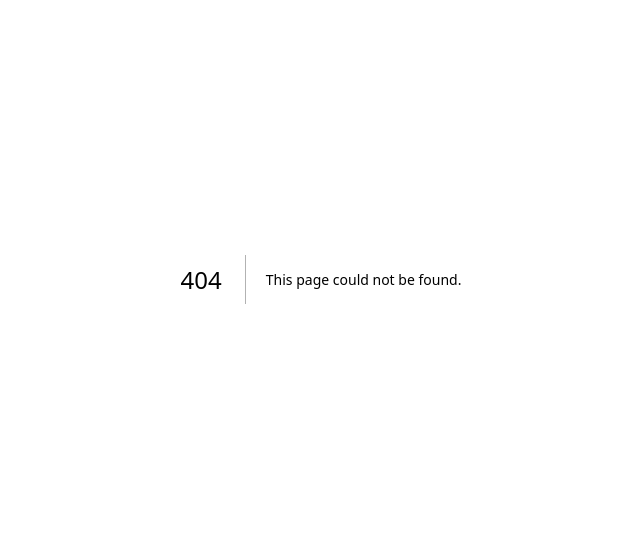
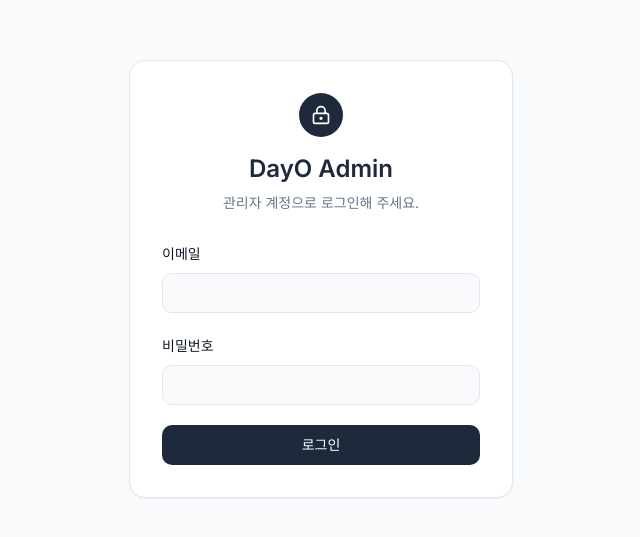
Before and after one commit to aliceleo2424/dayo, a Next.js app in the folder admin/: page /login in a window 1280 px wide. Before the commit this address had no page. Shown: the part 121-658 px from the top of the page, without its empty margins (319-959 px from the left). Built offline with nearby package versions, Linux system fonts and the light colour scheme; no server answers.

Commit message:
Add admin authentication gate

```diff
--- a/admin/src/app/admin/layout.tsx
+++ b/admin/src/app/admin/layout.tsx
@@ -1,6 +1,7 @@
 "use client";
 
 import { AdminSidebar } from "@/components/admin/sidebar";
+import { AdminAuthGuard } from "@/components/admin/admin-auth-guard";
 import { useAdminStore } from "@/store/admin-store";
 import { cn } from "@/lib/utils";
 
@@ -8,11 +9,13 @@
   const { sidebarCollapsed, darkMode } = useAdminStore();
 
   return (
-    <div className={cn(darkMode && "dark")}>
-      <AdminSidebar />
-      <div className={cn("min-h-screen transition-all", sidebarCollapsed ? "ml-[68px]" : "ml-64")}>
-        {children}
+    <AdminAuthGuard>
+      <div className={cn(darkMode && "dark")}>
+        <AdminSidebar />
+        <div className={cn("min-h-screen transition-all", sidebarCollapsed ? "ml-[68px]" : "ml-64")}>
+          {children}
+        </div>
       </div>
-    </div>
+    </AdminAuthGuard>
   );
 }
--- /dev/null
+++ b/admin/src/app/login/page.tsx
@@ -0,0 +1,116 @@
+"use client";
+
+import { FormEvent, useEffect, useState } from "react";
+import { useRouter } from "next/navigation";
+import { LoaderCircle, LockKeyhole } from "lucide-react";
+import { Button } from "@/components/ui/button";
+import { Input } from "@/components/ui/input";
+import { Label } from "@/components/ui/label";
+import { verifyCurrentAdmin } from "@/components/admin/admin-auth-guard";
+import { supabase } from "@/lib/supabase";
+
+export default function AdminLoginPage() {
+  const router = useRouter();
+  const [email, setEmail] = useState("");
+  const [password, setPassword] = useState("");
+  const [checking, setChecking] = useState(true);
+  const [submitting, setSubmitting] = useState(false);
+  const [error, setError] = useState("");
+
+  useEffect(() => {
+    let active = true;
+    void verifyCurrentAdmin().then(async (result) => {
+      if (!active) return;
+      if (result.status === "authorized") {
+        router.replace("/admin/dashboard");
+        return;
+      }
+      if (result.status === "forbidden") await supabase.auth.signOut();
+      if (active) setChecking(false);
+    });
+    return () => {
+      active = false;
+    };
+  }, [router]);
+
+  async function submit(event: FormEvent<HTMLFormElement>) {
+    event.preventDefault();
+    if (submitting) return;
+    setError("");
+    setSubmitting(true);
+    try {
+      const result = await supabase.auth.signInWithPassword({ email: email.trim(), password });
+      if (result.error) {
+        setError("이메일 또는 비밀번호를 확인해 주세요.");
+        return;
+      }
+      const verification = await verifyCurrentAdmin();
+      if (verification.status !== "authorized") {
+        await supabase.auth.signOut();
+        setError(
+          verification.status === "forbidden"
+            ? verification.message
+            : "로그인 세션을 확인하지 못했습니다. 다시 시도해 주세요."
+        );
+        return;
+      }
+      router.replace("/admin/dashboard");
+      router.refresh();
+    } catch {
+      setError("로그인 중 문제가 발생했습니다. 잠시 후 다시 시도해 주세요.");
+    } finally {
+      setSubmitting(false);
+    }
+  }
+
+  return (
+    <main className="flex min-h-screen items-center justify-center bg-slate-50 px-6 py-12">
+      <section className="w-full max-w-sm rounded-2xl border bg-white p-8 shadow-sm">
+        <div className="mb-7 text-center">
+          <div className="mx-auto mb-4 flex h-11 w-11 items-center justify-center rounded-full bg-navy text-white">
+            <LockKeyhole className="h-5 w-5" />
+          </div>
+          <h1 className="text-2xl font-semibold text-navy">DayO Admin</h1>
+          <p className="mt-2 text-sm text-muted-foreground">관리자 계정으로 로그인해 주세요.</p>
+        </div>
+
+        {checking ? (
+          <div className="flex items-center justify-center gap-2 py-10 text-sm text-muted-foreground">
+            <LoaderCircle className="h-4 w-4 animate-spin" />
+            로그인 상태를 확인하고 있습니다…
+          </div>
+        ) : (
+          <form className="space-y-5" onSubmit={submit}>
+            <div className="space-y-2">
+              <Label htmlFor="admin-email">이메일</Label>
+              <Input
+                id="admin-email"
+                type="email"
+                autoComplete="username"
+                value={email}
+                onChange={(event) => setEmail(event.target.value)}
+                required
+              />
+            </div>
+            <div className="space-y-2">
+              <Label htmlFor="admin-password">비밀번호</Label>
+              <Input
+                id="admin-password"
+                type="password"
+                autoComplete="current-password"
+                value={password}
+                onChange={(event) => setPassword(event.target.value)}
+                required
+              />
+            </div>
+            {error ? <p role="alert" className="text-sm text-red-600">{error}</p> : null}
+            <Button type="submit" className="w-full" disabled={submitting}>
+              {submitting ? <LoaderCircle className="mr-2 h-4 w-4 animate-spin" /> : null}
+              {submitting ? "로그인 중…" : "로그인"}
+            </Button>
+          </form>
+        )}
+      </section>
+    </main>
+  );
+}
--- /dev/null
+++ b/admin/src/components/admin/admin-auth-guard.tsx
@@ -0,0 +1,123 @@
+"use client";
+
+import { createContext, useCallback, useContext, useEffect, useState } from "react";
+import { useRouter } from "next/navigation";
+import { Button } from "@/components/ui/button";
+import { supabase } from "@/lib/supabase";
+
+export type AdminIdentity = {
+  id: string;
+  email: string;
+  displayName: string;
+  role: "admin";
+};
+
+type AdminVerification =
+  | { status: "authorized"; identity: AdminIdentity }
+  | { status: "unauthenticated" }
+  | { status: "forbidden"; message: string };
+
+const AdminAuthContext = createContext<AdminIdentity | null>(null);
+
+export async function verifyCurrentAdmin(): Promise<AdminVerification> {
+  const userResult = await supabase.auth.getUser();
+  const user = userResult.data.user;
+  if (userResult.error || !user) return { status: "unauthenticated" };
+
+  const profileResult = await supabase
+    .from("profiles")
+    .select("id, role, nickname, user_name, email")
+    .eq("id", user.id)
+    .maybeSingle();
+
+  if (profileResult.error) {
+    return { status: "forbidden", message: "관리자 권한을 확인하지 못했습니다. 잠시 후 다시 시도해 주세요." };
+  }
+
+  const profile = profileResult.data;
+  if (!profile || String(profile.role || "").trim().toLowerCase() !== "admin") {
+    return { status: "forbidden", message: "관리자 계정만 접근할 수 있습니다." };
+  }
+
+  const email = String(profile.email || user.email || "").trim();
+  const displayName = String(profile.nickname || profile.user_name || email.split("@")[0] || "관리자").trim();
+  return {
+    status: "authorized",
+    identity: { id: user.id, email, displayName, role: "admin" },
+  };
+}
+
+export function useAdminAuth() {
+  const identity = useContext(AdminAuthContext);
+  if (!identity) throw new Error("useAdminAuth must be used inside AdminAuthGuard");
+  return identity;
+}
+
+export function AdminAuthGuard({ children }: { children: React.ReactNode }) {
+  const router = useRouter();
+  const [identity, setIdentity] = useState<AdminIdentity | null>(null);
+  const [deniedMessage, setDeniedMessage] = useState("");
+
+  const verify = useCallback(async () => {
+    const result = await verifyCurrentAdmin();
+    if (result.status === "authorized") {
+      setDeniedMessage("");
+      setIdentity(result.identity);
+      return;
+    }
+    setIdentity(null);
+    if (result.status === "unauthenticated") {
+      router.replace("/login");
+      return;
+    }
+    setDeniedMessage(result.message);
+  }, [router]);
+
+  useEffect(() => {
+    let active = true;
+    void verify();
+    const { data } = supabase.auth.onAuthStateChange((event) => {
+      if (!active) return;
+      if (event === "SIGNED_OUT") {
+        setIdentity(null);
+        router.replace("/login");
+      } else if (event === "SIGNED_IN" || event === "USER_UPDATED") {
+        void verify();
+      }
+    });
+    return () => {
+      active = false;
+      data.subscription.unsubscribe();
+    };
+  }, [router, verify]);
+
+  if (deniedMessage) {
+    return (
+      <main className="flex min-h-screen items-center justify-center bg-slate-50 px-6">
+        <section className="w-full max-w-md rounded-2xl border bg-white p-8 text-center shadow-sm">
+          <h1 className="text-xl font-semibold text-navy">관리자 접근 권한이 없습니다</h1>
+          <p className="mt-3 text-sm text-muted-foreground">{deniedMessage}</p>
+          <Button
+            className="mt-6"
+            onClick={async () => {
+              await supabase.auth.signOut();
+              router.replace("/login");
+            }}
+          >
+            로그인 화면으로 돌아가기
+          </Button>
+        </section>
+      </main>
+    );
+  }
+
+  if (!identity) {
+    return (
+      <main className="flex min-h-screen items-center justify-center bg-slate-50">
+        <p className="text-sm text-muted-foreground">관리자 권한을 확인하고 있습니다…</p>
+      </main>
+    );
+  }
+
+  return <AdminAuthContext.Provider value={identity}>{children}</AdminAuthContext.Provider>;
+}
--- a/admin/src/components/admin/header.tsx
+++ b/admin/src/components/admin/header.tsx
@@ -1,17 +1,22 @@
 "use client";
 
 import { useEffect, useState } from "react";
-import { Bell, Moon, Sun, User } from "lucide-react";
+import { Bell, LogOut, Moon, Sun, User } from "lucide-react";
 import Link from "next/link";
+import { useRouter } from "next/navigation";
 import { Button } from "@/components/ui/button";
 import { Badge } from "@/components/ui/badge";
+import { useAdminAuth } from "@/components/admin/admin-auth-guard";
 import { useAdminStore } from "@/store/admin-store";
 import { cn } from "@/lib/utils";
 import { supabase } from "@/lib/supabase";
 
 export function AdminHeader({ title }: { title: string }) {
+  const router = useRouter();
+  const admin = useAdminAuth();
   const { darkMode, toggleDarkMode, sidebarCollapsed } = useAdminStore();
   const [urgentCount, setUrgentCount] = useState(0);
+  const [signingOut, setSigningOut] = useState(false);
 
   useEffect(() => {
     let active = true;
@@ -36,6 +41,14 @@
     };
   }, []);
 
+  async function signOut() {
+    if (signingOut) return;
+    setSigningOut(true);
+    await supabase.auth.signOut();
+    router.replace("/login");
+    router.refresh();
+  }
+
   return (
     <header className={cn(
       "sticky top-0 z-30 flex h-16 items-center justify-between border-b bg-background/95 px-6 backdrop-blur supports-[backdrop-filter]:bg-background/60",
@@ -52,7 +65,7 @@
         <h1 className="truncate text-xl font-semibold text-navy">{title}</h1>
       </div>
       <div className="flex items-center gap-3">
-        <Badge variant="coral">Super Admin</Badge>
+        <Badge variant="coral">Admin</Badge>
         <Button variant="ghost" size="icon" className="relative" title={`긴급 안전 알림 ${urgentCount}건`}>
           <Bell className="h-4 w-4" />
           {urgentCount > 0 && (
@@ -68,8 +81,12 @@
           <div className="flex h-7 w-7 items-center justify-center rounded-full bg-navy text-xs text-white">
             <User className="h-3.5 w-3.5" />
           </div>
-          <span className="text-sm font-medium">Alice</span>
+          <span className="max-w-36 truncate text-sm font-medium" title={admin.email}>{admin.displayName}</span>
         </div>
+        <Button variant="ghost" size="sm" onClick={() => void signOut()} disabled={signingOut}>
+          <LogOut className="mr-1.5 h-4 w-4" />
+          로그아웃
+        </Button>
       </div>
     </header>
   );
```
